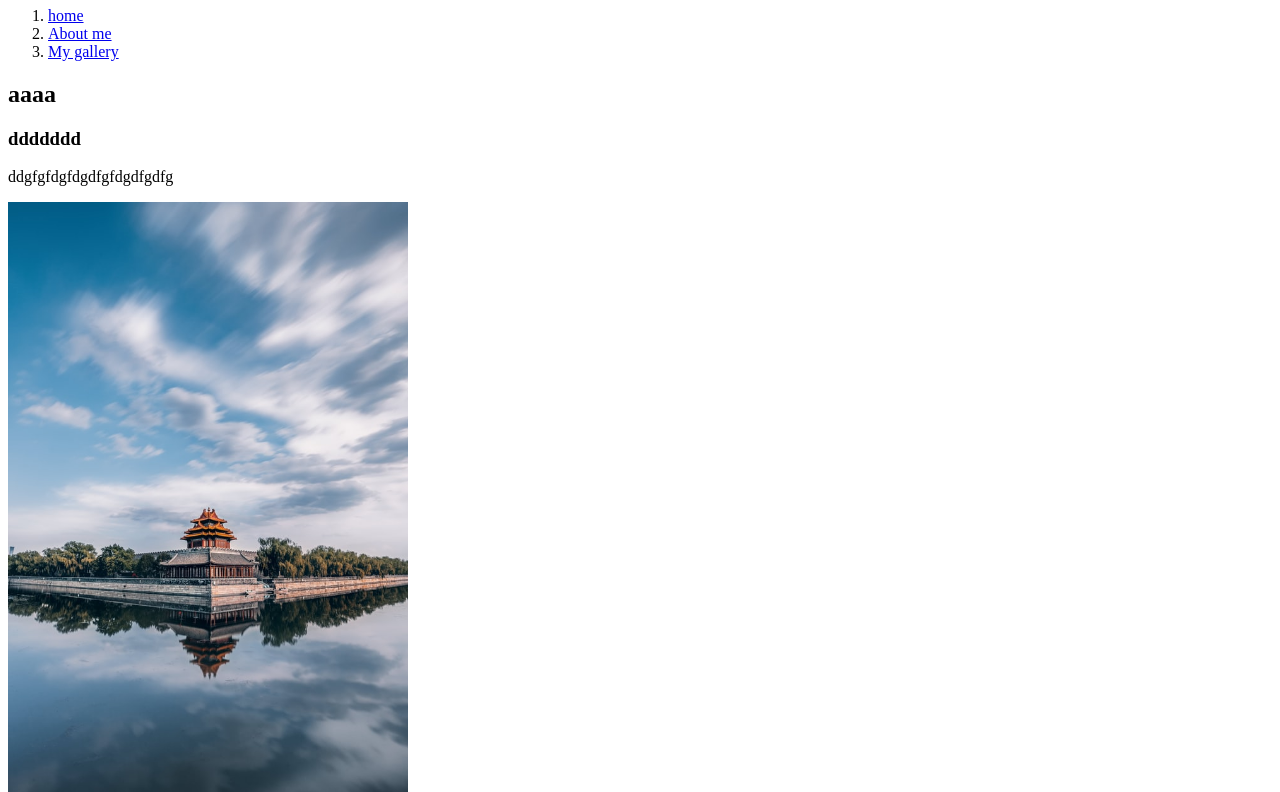
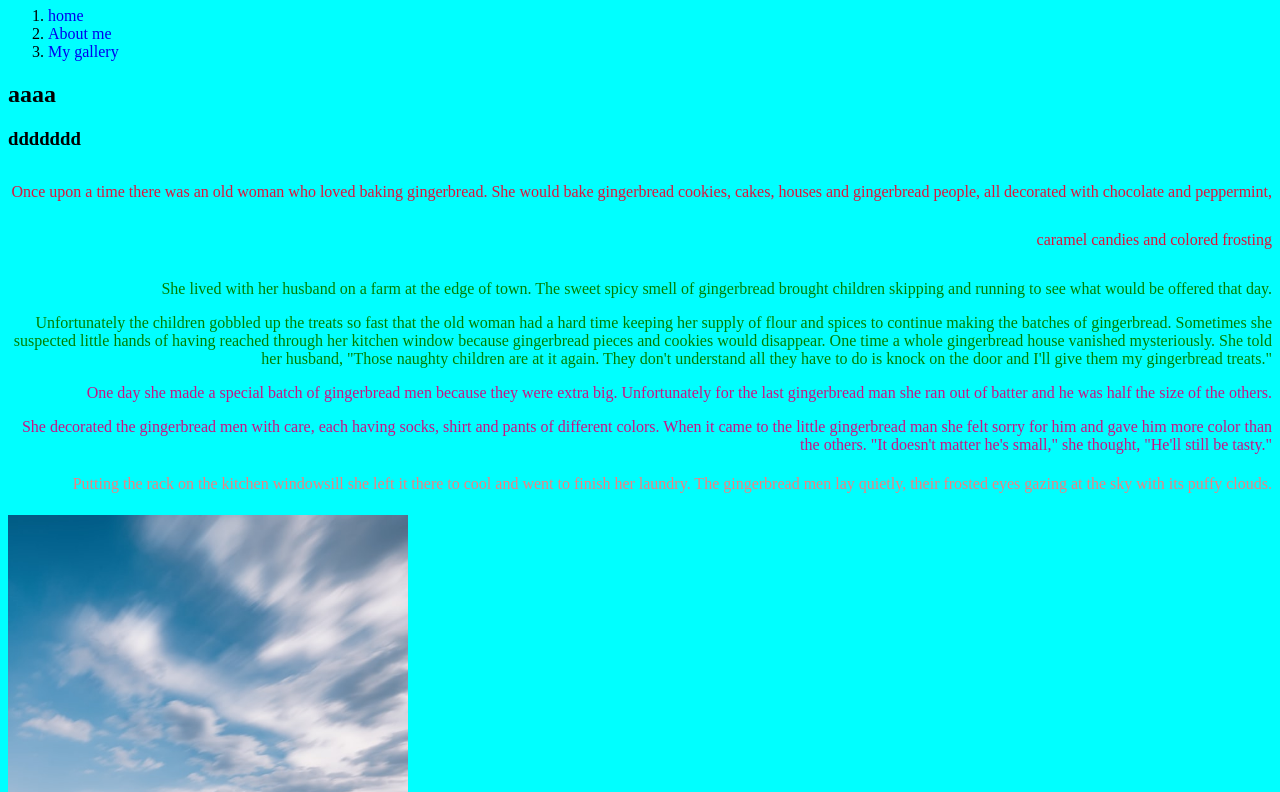
Before and after one commit to cherry-09/my-blog, a plain HTML site: page index.html in a window 1280 px wide. Shown: the part 73-865 px from the top of the page. Drawn offline with Linux system fonts and the light colour scheme; files whose address does not match are found by name.

Commit message:
Add files via upload

```diff
--- a/index.html
+++ b/index.html
@@ -3,6 +3,7 @@
 <head>
 <meta charset="utf-8">
 <title>My Blog</title>
+	<link rel="stylesheet" href="styles.css">
 </head>
 
 <body>
@@ -14,7 +15,12 @@
 	</ol>
 <h2>aaaa</h2>
 <h3>ddddddd</h3>
-<p>ddgfgfdgfdgdfgfdgdfgdfg</p>
+<p id="firstp">Once upon a time there was an old woman who loved baking gingerbread. She would bake gingerbread cookies, cakes, houses and gingerbread people, all decorated with chocolate and peppermint, caramel candies and colored frosting</p>
+<p class="green">She lived with her husband on a farm at the edge of town. The sweet spicy smell of gingerbread brought children skipping and running to see what would be offered that day.</p>
+<p class="green">Unfortunately the children gobbled up the treats so fast that the old woman had a hard time keeping her supply of flour and spices to continue making the batches of gingerbread. Sometimes she suspected little hands of having reached through her kitchen window because gingerbread pieces and cookies would disappear. One time a whole gingerbread house vanished mysteriously. She told her husband, "Those naughty children are at it again. They don't understand all they have to do is knock on the door and I'll give them my gingerbread treats."</p>
+<p class="mediumvioletred">One day she made a special batch of gingerbread men because they were extra big. Unfortunately for the last gingerbread man she ran out of batter and he was half the size of the others.</p>
+<p class="mediumvioletred">She decorated the gingerbread men with care, each having socks, shirt and pants of different colors. When it came to the little gingerbread man she felt sorry for him and gave him more color than the others. "It doesn't matter he's small," she thought, "He'll still be tasty."</p>
+<p id="secondp">Putting the rack on the kitchen windowsill she left it there to cool and went to finish her laundry. The gingerbread men lay quietly, their frosted eyes gazing at the sky with its puffy clouds.</p>
 	<img src="images/photo.jpg" alt= "travel" width="400" length="400"/>
 
 </body>
--- /dev/null
+++ b/styles.css
@@ -0,0 +1,35 @@
+@charset "utf-8";
+/* CSS Document */
+body{
+	background-color: aqua;
+
+}
+p{
+	color:blue;
+	text-align: right;
+}
+#firstp
+{
+	color:crimson;
+	line-height: 3;
+	font-family: "Times New Roman",Times,serif;
+}
+#secondp
+{
+	color:lightcoral;
+	line-height: 1.8;
+	font-family: "Times New Roman",Times,serif;
+}
+.green {
+	color: green;
+}
+.mediumvioletred {
+	color: mediumvioletred;
+}
+h1{
+	color:green;
+	text-align:center;
+}
+a{
+	text-decoration: none;
+}
```
Also changed, not shown: about.html (+2 -2 lines), gallery.html (+10 -3 lines), 1 other file.
